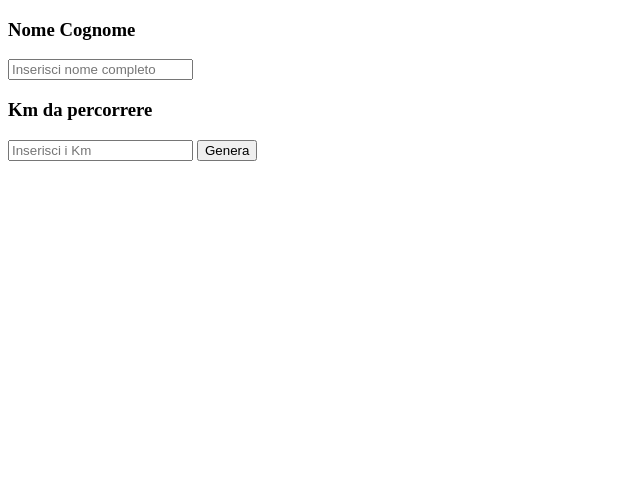
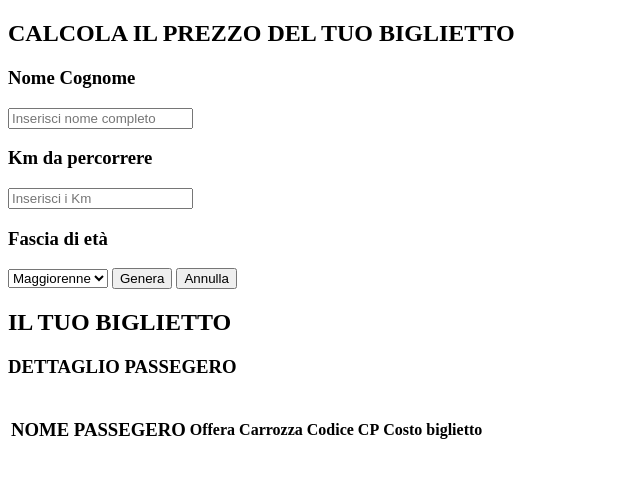
Before and after one commit to angelostori/js-biglietto-treno-form, a plain HTML site: page index.html in a window 1280 px wide. Shown: the whole page, without its empty margins (0-640 px from the left). Drawn offline with Linux system fonts and the light colour scheme.

Commit message:
implement the layout

```diff
--- a/index.html
+++ b/index.html
@@ -9,14 +9,52 @@
 
 <body>
 
+    <h2>CALCOLA IL PREZZO DEL TUO BIGLIETTO</h2>
     <form>
         <h3>Nome Cognome</h3>
         <input type="text" id="name-field" placeholder="Inserisci nome completo" />
+
         <h3>Km da percorrere</h3>
         <input type="text" id="distance-field" placeholder="Inserisci i Km" />
 
+        <h3>Fascia di età</h3>
+        <select id="age">
+            <option value="maggiorenne">Maggiorenne</option>
+            <option value="minorenne">Minorenne</option>
+        </select>
+
         <button type="submit">Genera</button>
+        <button type="reset">Annulla</button>
     </form>
+
+    <h2>IL TUO BIGLIETTO</h2>
+    <section class="card">
+        <h3>DETTAGLIO PASSEGERO</h3>
+        <div>
+            <table>
+                <thead>
+                    <tr>
+                        <th>
+                            <h3>NOME PASSEGERO</h3>
+                        </th>
+                        <th>Offera</th>
+                        <th>Carrozza</th>
+                        <th>Codice CP</th>
+                        <th>Costo biglietto</th>
+                    </tr>
+                </thead>
+                <tbody>
+                    <tr>
+                        <td id="table-name"></td>
+                        <td id="table-deal"></td>
+                        <td id="table-train-car"></td>
+                        <td id="table-code"></td>
+                        <td id="table-price"></td>
+                    </tr>
+                </tbody>
+            </table>
+        </div>
+    </section>
 
     <script src="./main.js"></script>
 </body>
```
